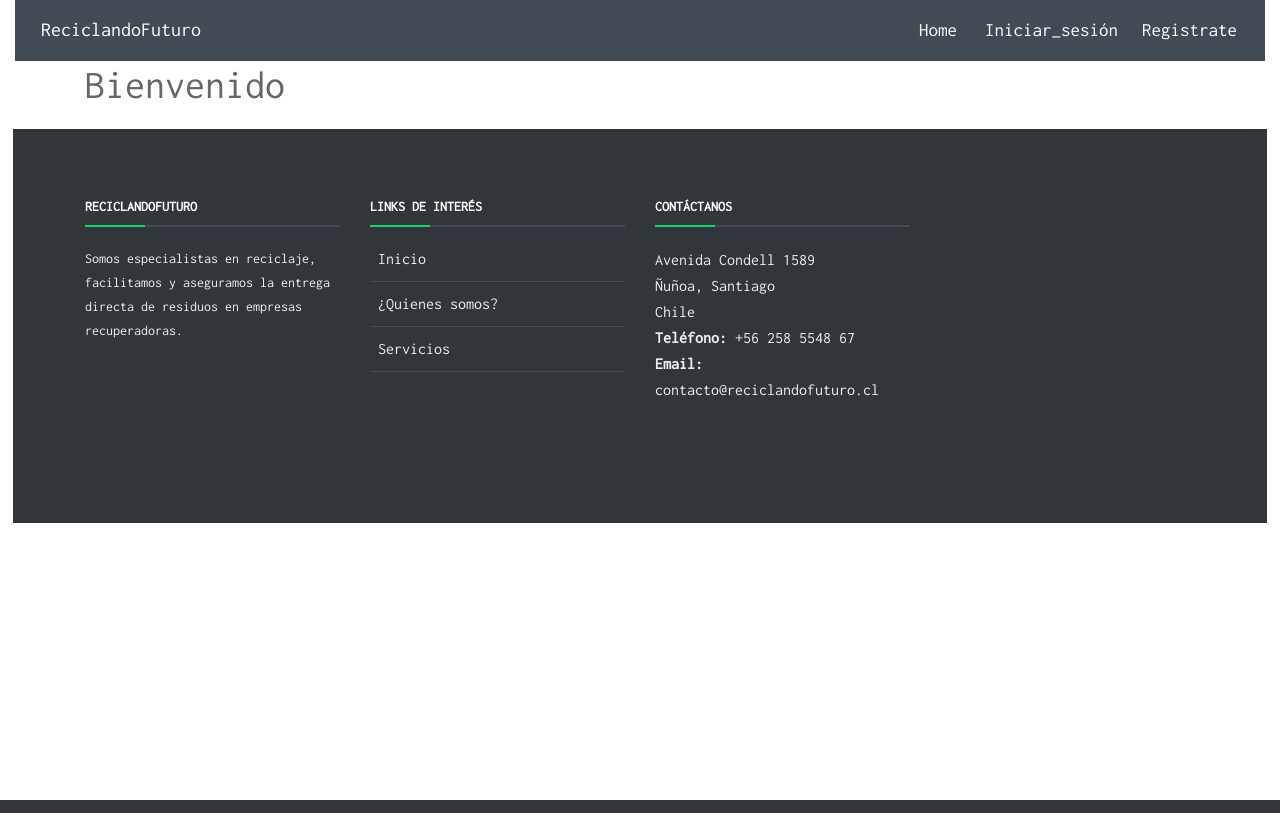
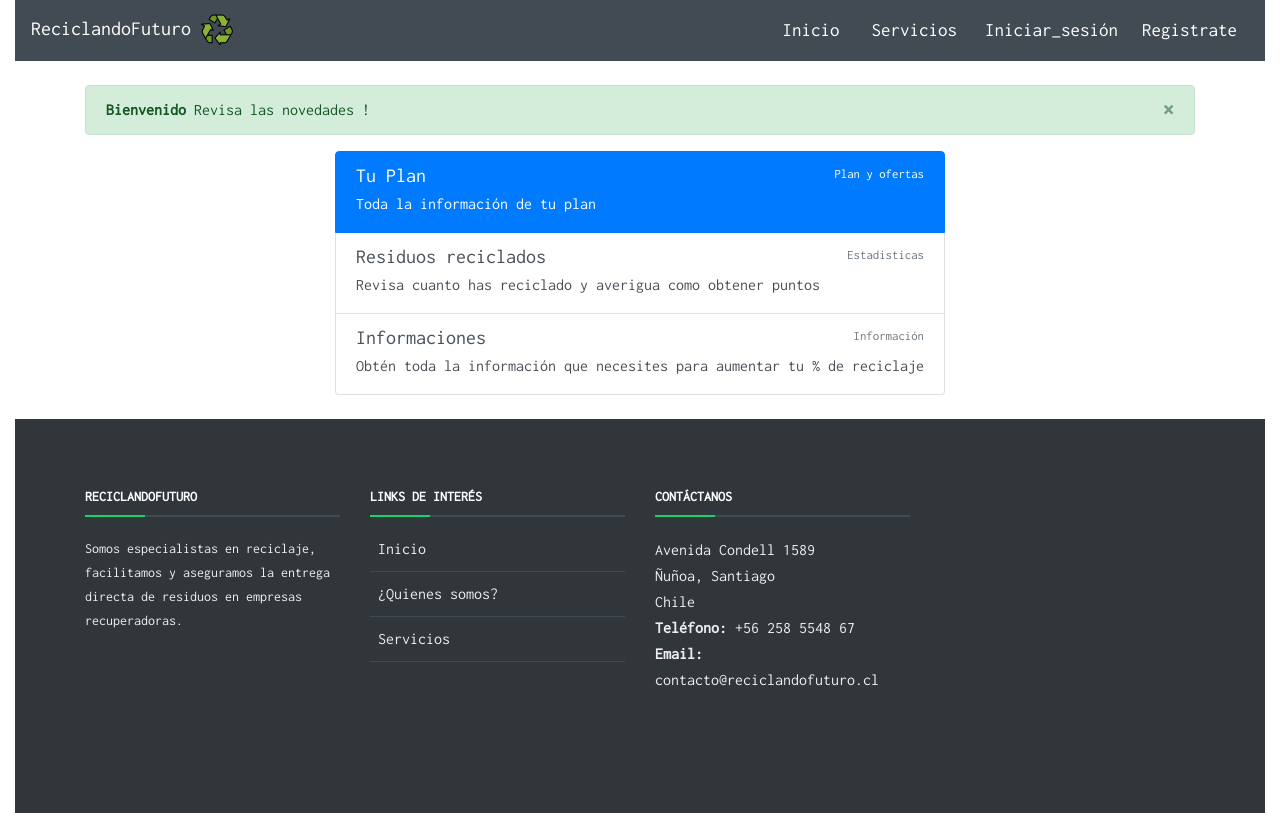
Before and after one commit to angelog05/reciclajedos, a Django app: page / in a window 1280 px wide. Run offline with Django 3.2, Linux system fonts and the light colour scheme; some libraries are stand-ins or nearby versions.

Commit message:
enlaces a imagenes en pag principal

```diff
--- a/proreciclaje/gestion_usuario/templates/gestion_usuario/index.html
+++ b/proreciclaje/gestion_usuario/templates/gestion_usuario/index.html
@@ -1,7 +1,45 @@
 {% extends 'base.html' %}
 <!-- ////////////////////////////////////////////////// -->
 {% block content %}
-    <h1>Bienvenido {{user.username}} </h1>
+    <!--<h1>Bienvenido {{user.username}} </h1>-->
+    <br>
+    <div class="alert alert-success alert-dismissible fade show" role="alert">
+        <button type="button" class="close" data-dismiss="alert" aria-label="Close">
+            <span aria-hidden="true">&times;</span>
+        </button>
+        <strong>Bienvenido {{user.username}} </strong> Revisa las novedades !
+    </div>
+    <div class="row justify-content-md-center">
+        <div class="list-group">
+            <a href="#!" class="list-group-item list-group-item-action flex-column align-items-start active">
+                <div class="d-flex w-100 justify-content-between">
+                <h5 class="mb-1">Tu Plan</h5>
+                <small>Plan y ofertas</small>
+                </div>
+                <p class="mb-1">Toda la información de tu plan</p>
 
+            </a>
+            <a href="#!" class="list-group-item list-group-item-action flex-column align-items-start">
+                <div class="d-flex w-100 justify-content-between">
+                <h5 class="mb-1">Residuos reciclados</h5>
+                <small class="text-muted">Estadisticas</small>
+                </div>
+                <p class="mb-1">Revisa cuanto has reciclado y averigua como obtener puntos</p>
+
+            </a>
+            <a href="#!" class="list-group-item list-group-item-action flex-column align-items-start">
+                <div class="d-flex w-100 justify-content-between">
+                <h5 class="mb-1">Informaciones</h5>
+                <small class="text-muted">Información</small>
+                </div>
+                <p class="mb-1">Obtén toda la información que necesites para aumentar tu % de reciclaje</p>
+
+            </a>
+        </div>
+    </div>
+    <div class="row">
+
+    </div>
+    <br>
 {% endblock content %}
 <!-- ////////////////////////////////////////////////// -->
--- a/proreciclaje/gestion_usuario/views.py
+++ b/proreciclaje/gestion_usuario/views.py
@@ -16,7 +16,7 @@ def index(request):
 
 ## renderizacion a pagina inicial
 def principal(request):
-    return render(request, 'gestion_usuario/index.html',{})
+    return render(request, 'principal.html',{})
 
 ## Inicio de sesión
 def usuario_login(request):
--- a/proreciclaje/static/css/estilo.css
+++ b/proreciclaje/static/css/estilo.css
@@ -567,8 +567,8 @@ footer{
     /*padding: 0 0 30px 0;*/
     color: #eee;
     font-size: 16px;
-    margin-left: 13px;
-    margin-right: 13px;
+    margin-left: 15px;
+    margin-right: 15px;
   }
 
   #footer .footer-top {
--- a/proreciclaje/templates/base.html
+++ b/proreciclaje/templates/base.html
@@ -46,8 +46,8 @@
 
     <div class="container-fluid">
       <nav id="cont-nav-color" class="navbar navbar-expand-lg col-sm-12">
-          <a class="navbar-brand" href="{% url 'gestion_usuario:index' %}" style="color:black"><img src="" alt="" class="logo" />
-            <small>ReciclandoFuturo</small>
+          <a class="navbar-brand" href="{% url 'gestion_usuario:index' %}" style="color:black">
+            <small>ReciclandoFuturo </small><img src="{% static 'img/recycle-sign.png' %}" alt="" class="logo" />
           </a>
 
           <button class="navbar-toggler" type="button" data-toggle="collapse" data-target="#navegadorContenido"
@@ -58,9 +58,12 @@
           <div class="collapse navbar-collapse" id="navegadorContenido">
             <ul class="navbar-nav ml-auto">
               <li class="nav-item mx-2">
-                <a class="nav-link" href="{% url 'gestion_usuario:index' %}">Home</a>
+                <a class="nav-link" href="{% url 'gestion_usuario:principal' %}">Inicio</a>
               </li>
               {% if not request.user.is_authenticated %}
+                <li class="nav-item mx-2">
+                  <a class="nav-link" href="#">Servicios</a>
+                </li>
                 <li class="nav-item mx-1">
                   <a class="nav-link" href="{% url 'gestion_usuario:login' %}">Iniciar_sesión</a>
                 </li>
@@ -68,6 +71,12 @@
                   <a class="nav-link" href="{% url 'gestion_usuario:registrar' %}">Registrate</a>
                 </li>
               {% else %}
+                <li class="nav-item mx-1">
+                  <a class="nav-link"  href="#">Plan</a>
+                </li>
+                <li class="nav-item mx-1">
+                  <a class="nav-link" href="#">Mensajes</a>
+                </li>
                 <li class="nav-item mx-1">
                   <a class="nav-link" href="{% url 'gestion_usuario:logout' %}">Cerrar_sesión</a>
                 </li>
```
Also changed, not shown: proreciclaje/templates/principal.html (+20 -20 lines), proreciclaje/db.sqlite3.
